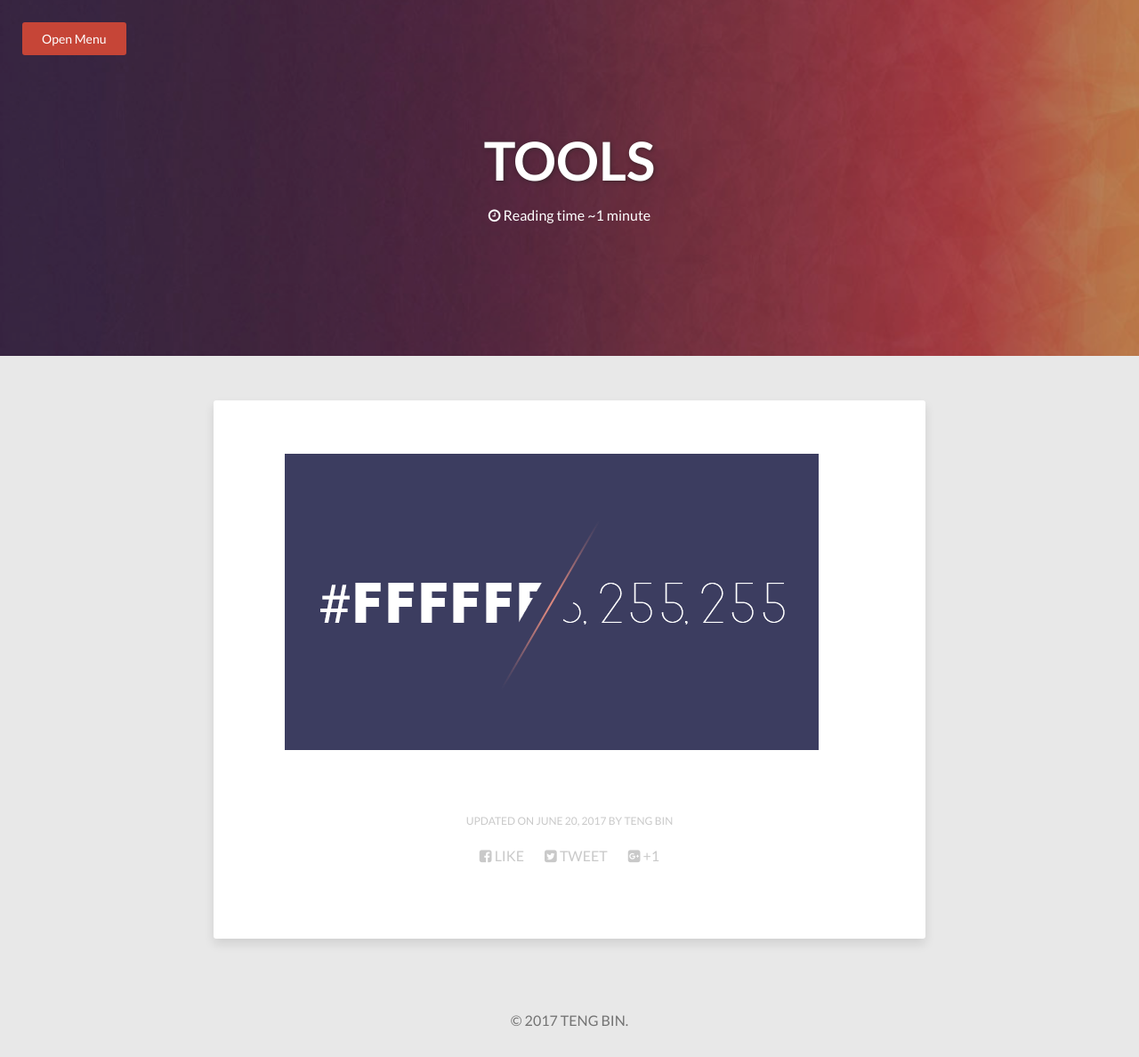
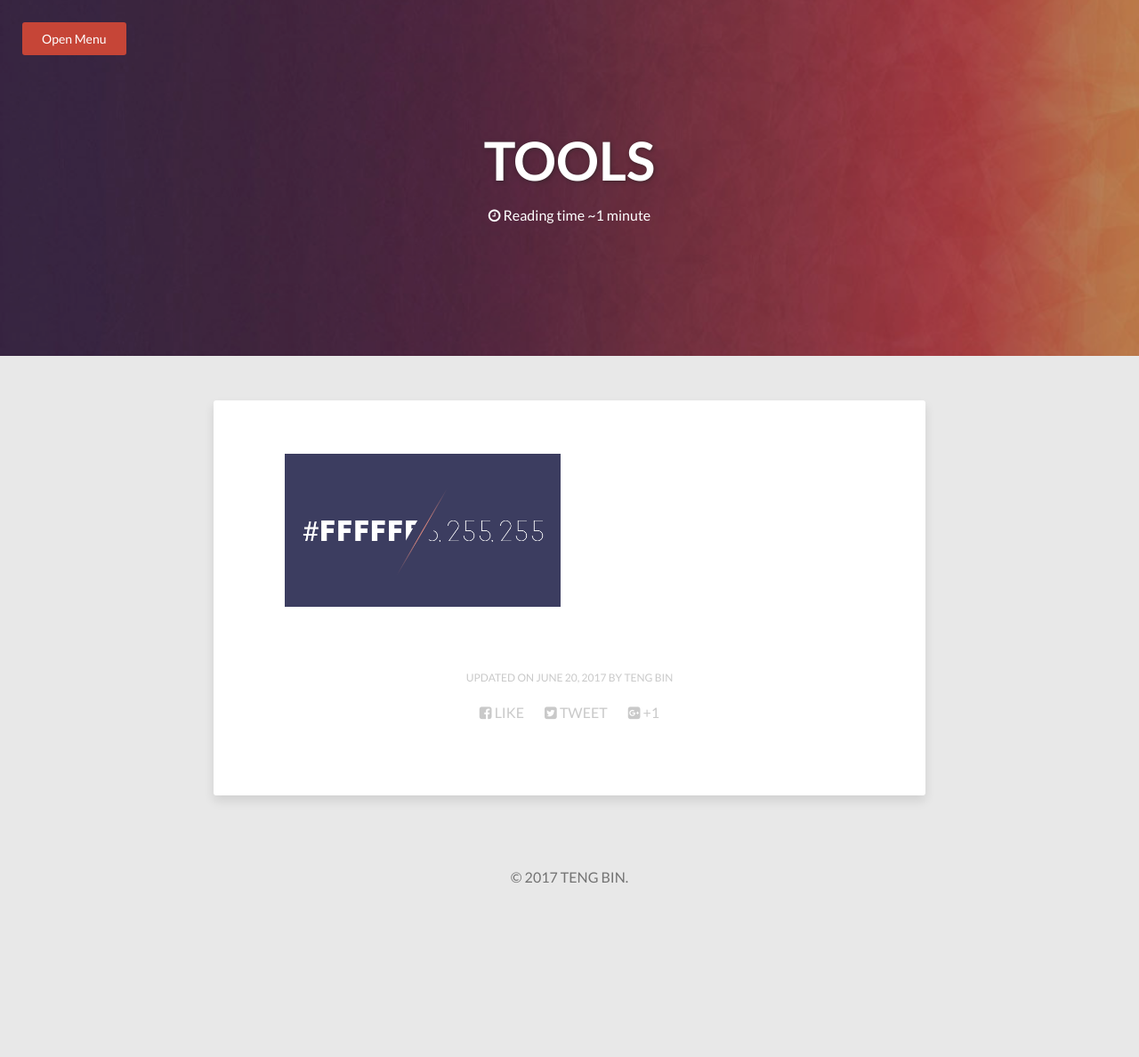
Before and after one commit to tengbinlive/tengbinlive.github.io, a Jekyll site: the page built from tools/index.md, in a window 1280 px wide. Shown: the whole page at 89% size. Built offline with Jekyll 4.4.1, drawn with Linux system fonts in a browser that asks for light colours; nearby versions of some CDN libraries; after the commit the page ends 1027 px from its top, so only the background shows below that.

Commit message:
no message

```diff
--- a/tools/index.md
+++ b/tools/index.md
@@ -7,6 +7,6 @@ comments: false
 modified: 2017-06-20
 ---
 
-<figure class="two">
+<figure class="half">
     <a href="http://tengbin.me/color_transform/" target="_blank"><img src="/images/tools/hex-dec-color-transform.png" alt=""></a>
 </figure>
```
Also changed, not shown: favicon.ico, favicon.png.
